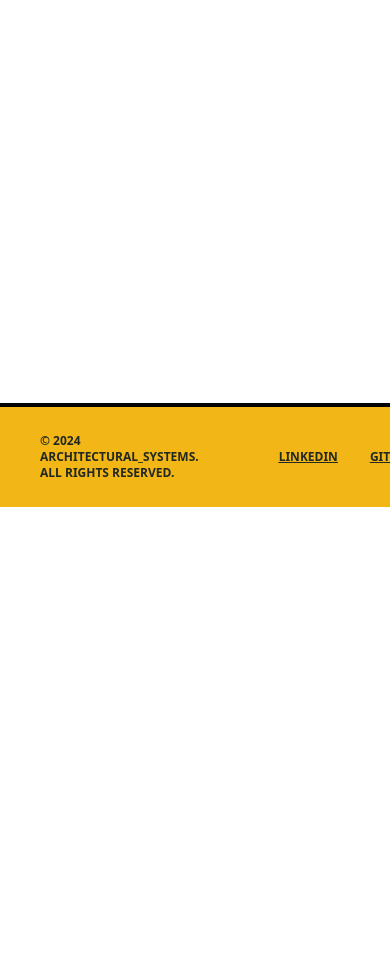
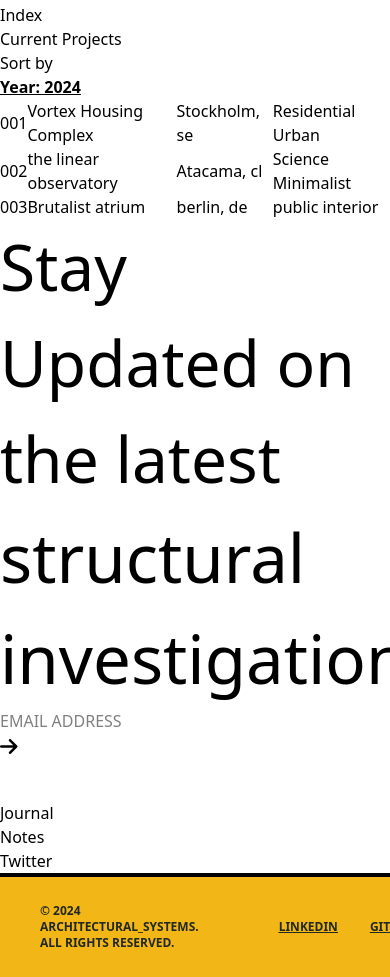
Before and after one commit to Dcschuleman/Tailwind-Website, a plain HTML site: page Index.html in a window 390 px wide. Shown: the part 1799-2776 px from the top of the page. Before the commit the page ends 2306 px from the top, so only its background shows below. Drawn offline with nearby package versions, Linux system fonts and the light colour scheme.

Commit message:
Update Index.html
Updated the Index file to contain all information required on the page. Responsive designs still to be added

```diff
--- a/Index.html
+++ b/Index.html
@@ -143,10 +143,100 @@
 
   <!--Current Projects-->
 
+  <div class="current-projects-container">
+    <div class="title-bar">
+      <div>
+        <h2>Index</h2>
+        <h1>Current Projects</h1>
+      </div>
+
+      <div class="sort-date">
+        <h2>Sort by</h2>
+        <h2 class="font-bold underline cursor-pointer
+                  hover:text-brand-gold">
+          Year: 2024
+        </h2>
+      </div>
+    </div>
+
+    <div class="projects">
+
+      <table>
+        <tr>
+          <td>
+            <h2>001</h2>
+          </td> <!--Project Nr-->
+          <td>
+            <h1>Vortex Housing Complex</h1>
+          </td> <!--Project Title-->
+          <td>
+            <h3>Stockholm, se</h3>
+          </td> <!--Location-->
+          <td>
+            <h4>Residential Urban</h4>
+          </td> <!--Tags-->
+        </tr>
+
+        <tr>
+          <td>
+            <h2>002</h2>
+          </td> <!--Project Nr-->
+          <td>
+            <h1>the linear observatory</h1>
+          </td> <!--Project Title-->
+          <td>
+            <h3>Atacama, cl</h3>
+          </td> <!--Location-->
+          <td>
+            <h4>Science Minimalist</h4>
+          </td> <!--Tags-->
+        </tr>
+
+        <tr>
+          <td>
+            <h2>003</h2>
+          </td> <!--Project Nr-->
+          <td>
+            <h1>Brutalist atrium</h1>
+          </td> <!--Project Title-->
+          <td>
+            <h3>berlin, de</h3>
+          </td> <!--Location-->
+          <td>
+            <h4>public interior</h4>
+          </td> <!--Tags-->
+        </tr>
+      </table>
+
+    </div>
 
   </div>
 
-  <div class="h-100"></div>
+  <div class="stay-updated">
+    <div>
+      <h1 class="text-[4rem] flex items-center justify-center">Stay Updated on the latest</h1>
+      <h1 class="text-[4.2rem]">structural investigations.</h1>
+    </div>
+
+    <div class="update-form">
+      <div>
+        <input class="front-form" type="email" id="email2" name="email" placeholder="EMAIL ADDRESS" />
+      </div>
+      <div class="text-xl
+          hover:scale-105 hover:text-brand-gold cursor-pointer">
+        <i class="fa-solid fa-arrow-right"></i>
+      </div>
+
+    </div>
+
+    <div class="update-links pt-10">
+      <h2 class="hover:text-brand-gold hover:scale-102 cursor-pointer">Journal</h2>
+      <h2 class="hover:text-brand-gold hover:scale-102 cursor-pointer">Notes</h2>
+      <h2 class="hover:text-brand-gold hover:scale-102 cursor-pointer">Twitter</h2>
+    </div>
+
+  </div>
+
 
   <!-- Footer Bar-->
   <footer class="h-20 max-w-[1600px] m-auto py-[50px] flex justify-between items-center bg-brand-gold border-t-4">
```
